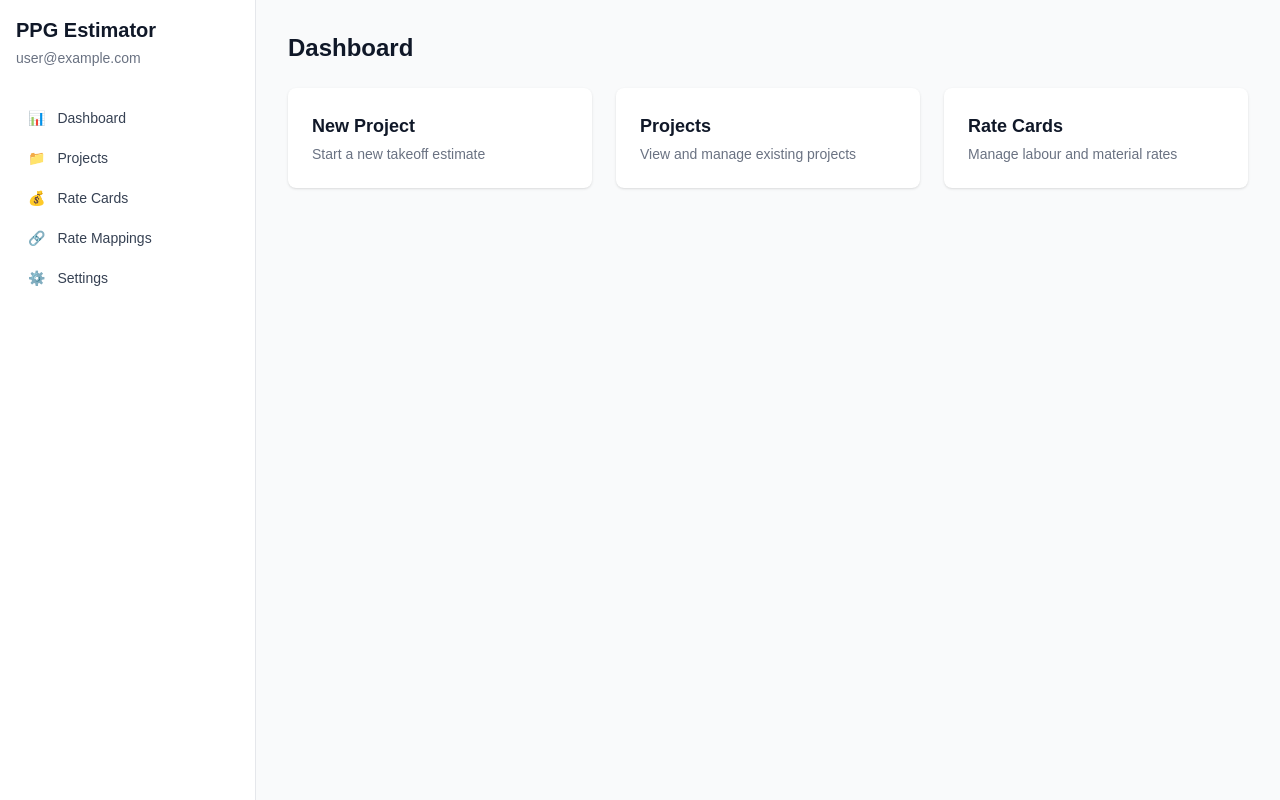
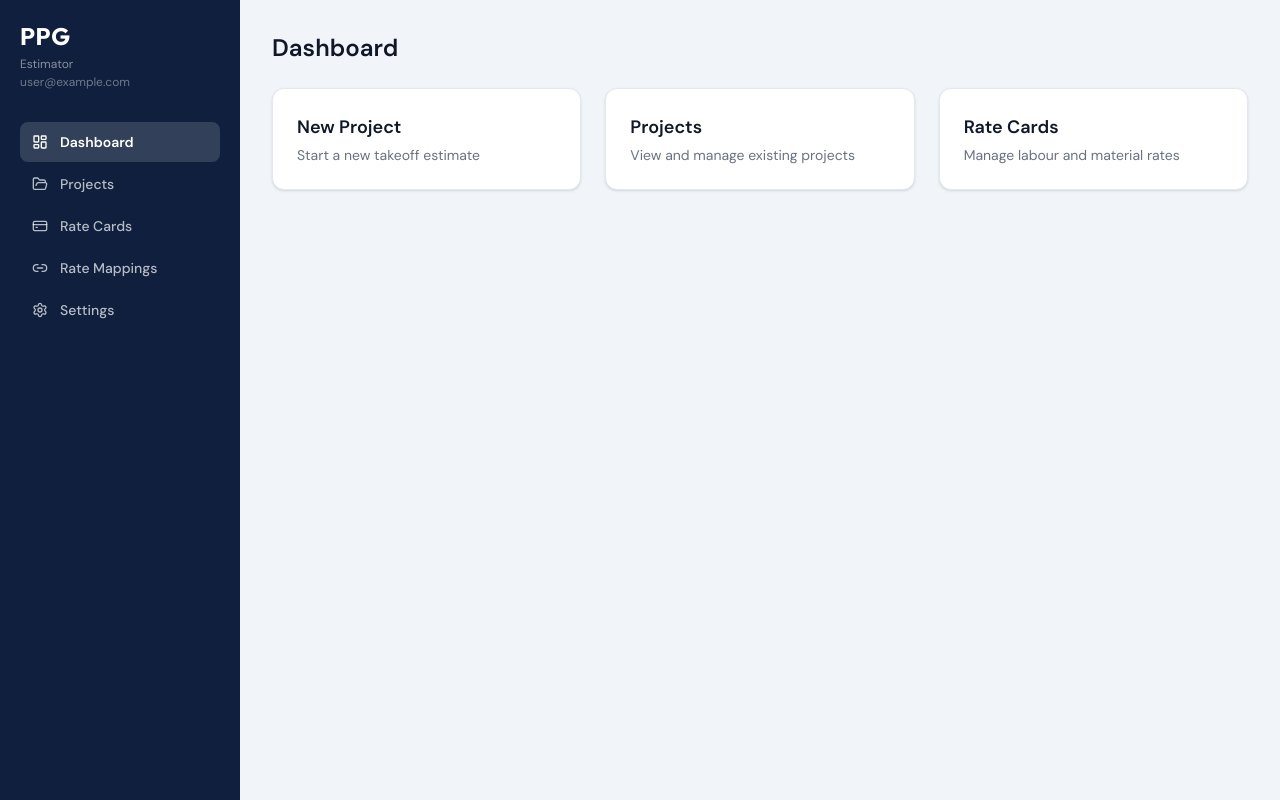
Before and after one commit to GSRO25/ppg-estimator, a Next.js app in the folder frontend/: page /dashboard in a window 1280 px wide. Built offline with nearby package versions, Linux system fonts and the light colour scheme; no server answers; sample sign-in values are in the browser's storage.

Commit message:
feat: PPG brand UI — DM Sans/Outfit fonts, navy sidebar, ppg-blue buttons, refined card styles

```diff
--- a/frontend/src/app/dashboard/layout.tsx
+++ b/frontend/src/app/dashboard/layout.tsx
@@ -1,40 +1,22 @@
-import Link from 'next/link';
 import { auth } from '@/lib/auth';
 import { redirect } from 'next/navigation';
-
-const NAV_ITEMS = [
-  { href: '/dashboard', label: 'Dashboard', icon: '📊' },
-  { href: '/dashboard/projects', label: 'Projects', icon: '📁' },
-  { href: '/dashboard/rate-cards', label: 'Rate Cards', icon: '💰' },
-  { href: '/dashboard/settings/mappings', label: 'Rate Mappings', icon: '🔗' },
-  { href: '/dashboard/settings', label: 'Settings', icon: '⚙️' },
-];
+import SidebarNav from './sidebar-nav';
 
 export default async function DashboardLayout({ children }: { children: React.ReactNode }) {
   const session = await auth();
   if (!session) redirect('/login');
 
   return (
-    <div className="min-h-screen flex bg-gray-50">
-      <aside className="w-64 bg-white border-r border-gray-200 p-4 flex flex-col">
+    <div className="min-h-screen flex bg-ppg-surface">
+      <aside className="w-60 bg-ppg-navy text-white p-5 flex flex-col min-h-screen shrink-0">
         <div className="mb-8">
-          <h1 className="text-xl font-bold text-gray-900">PPG Estimator</h1>
-          <p className="text-sm text-gray-500 mt-1">{session.user?.email}</p>
+          <div className="text-2xl font-bold tracking-wide font-display">PPG</div>
+          <p className="text-xs text-white/50 mt-1">Estimator</p>
+          <p className="text-xs text-white/40 mt-0.5 truncate">{session.user?.email}</p>
         </div>
-        <nav className="space-y-1 flex-1">
-          {NAV_ITEMS.map((item) => (
-            <Link
-              key={item.href}
-              href={item.href}
-              className="flex items-center gap-3 px-3 py-2 rounded-md text-sm font-medium text-gray-700 hover:bg-gray-100 hover:text-gray-900"
-            >
-              <span>{item.icon}</span>
-              {item.label}
-            </Link>
-          ))}
-        </nav>
+        <SidebarNav />
       </aside>
-      <main className="flex-1 p-8">{children}</main>
+      <main className="flex-1 p-8 overflow-auto">{children}</main>
     </div>
   );
 }
--- a/frontend/src/app/dashboard/page.tsx
+++ b/frontend/src/app/dashboard/page.tsx
@@ -5,15 +5,15 @@ export default function DashboardPage() {
     <div>
       <h2 className="text-2xl font-bold text-gray-900 mb-6">Dashboard</h2>
       <div className="grid grid-cols-1 md:grid-cols-3 gap-6">
-        <Link href="/dashboard/projects/new" className="block p-6 bg-white rounded-lg shadow hover:shadow-md transition">
+        <Link href="/dashboard/projects/new" className="block p-6 bg-white rounded-xl border border-slate-200 shadow-sm hover:shadow-md transition">
           <h3 className="text-lg font-semibold text-gray-900">New Project</h3>
           <p className="text-sm text-gray-500 mt-1">Start a new takeoff estimate</p>
         </Link>
-        <Link href="/dashboard/projects" className="block p-6 bg-white rounded-lg shadow hover:shadow-md transition">
+        <Link href="/dashboard/projects" className="block p-6 bg-white rounded-xl border border-slate-200 shadow-sm hover:shadow-md transition">
           <h3 className="text-lg font-semibold text-gray-900">Projects</h3>
           <p className="text-sm text-gray-500 mt-1">View and manage existing projects</p>
         </Link>
-        <Link href="/dashboard/rate-cards" className="block p-6 bg-white rounded-lg shadow hover:shadow-md transition">
+        <Link href="/dashboard/rate-cards" className="block p-6 bg-white rounded-xl border border-slate-200 shadow-sm hover:shadow-md transition">
           <h3 className="text-lg font-semibold text-gray-900">Rate Cards</h3>
           <p className="text-sm text-gray-500 mt-1">Manage labour and material rates</p>
         </Link>
--- a/frontend/src/app/dashboard/projects/[id]/estimate/page.tsx
+++ b/frontend/src/app/dashboard/projects/[id]/estimate/page.tsx
@@ -72,7 +72,7 @@ export default function EstimatePage({ params }: { params: Promise<{ id: string
   return (
     <div>
       <h2 className="text-2xl font-bold text-gray-900 mb-6">Estimate Summary</h2>
-      <div className="bg-white rounded-lg shadow overflow-hidden">
+      <div className="bg-white rounded-xl border border-slate-200 shadow-sm overflow-hidden">
         <table className="min-w-full divide-y divide-gray-200">
           <thead className="bg-gray-50">
             <tr>
@@ -113,9 +113,9 @@ export default function EstimatePage({ params }: { params: Promise<{ id: string
               <td className="px-6 py-3" />
               <td className="px-6 py-3 text-sm text-right font-medium">{formatCurrency(margin)}</td>
             </tr>
-            <tr className="bg-blue-50">
+            <tr className="bg-ppg-surface">
               <td className="px-6 py-4 text-base font-bold" colSpan={4}>Grand Total (inc. Margin)</td>
-              <td className="px-6 py-4 text-base text-right font-bold text-blue-700">{formatCurrency(grandTotal)}</td>
+              <td className="px-6 py-4 text-base text-right font-bold text-ppg-blue">{formatCurrency(grandTotal)}</td>
             </tr>
           </tfoot>
         </table>
--- a/frontend/src/app/dashboard/projects/[id]/page.tsx
+++ b/frontend/src/app/dashboard/projects/[id]/page.tsx
@@ -37,7 +37,7 @@ export default async function ProjectDetailPage({ params }: { params: Promise<{
         <div className="flex gap-3 items-center">
           <DrawingProcessor projectId={project.id} initialDrawings={drawings} />
           {hasCompleteDrawings && (
-            <Link href={`/dashboard/projects/${id}/takeoff`} className="px-4 py-2 bg-blue-600 text-white rounded-md hover:bg-blue-700 text-sm font-medium">
+            <Link href={`/dashboard/projects/${id}/takeoff`} className="px-4 py-2 bg-ppg-blue text-white rounded-md hover:bg-ppg-navy text-sm font-medium">
               View Takeoff
             </Link>
           )}
@@ -45,7 +45,7 @@ export default async function ProjectDetailPage({ params }: { params: Promise<{
       </div>
 
       <div className="space-y-6">
-        <div className="bg-white rounded-lg shadow p-6">
+        <div className="bg-white rounded-xl border border-slate-200 shadow-sm p-6">
           <h3 className="text-lg font-semibold text-gray-900 mb-4">Drawings</h3>
           <DrawingUpload projectId={project.id} />
           {drawings.length > 0 && (
--- a/frontend/src/app/dashboard/projects/page.tsx
+++ b/frontend/src/app/dashboard/projects/page.tsx
@@ -24,7 +24,7 @@ export default async function ProjectsPage() {
         <h2 className="text-2xl font-bold text-gray-900">Projects</h2>
         <Link
           href="/dashboard/projects/new"
-          className="px-4 py-2 bg-blue-600 text-white rounded-md hover:bg-blue-700 text-sm font-medium"
+          className="px-4 py-2 bg-ppg-blue text-white rounded-md hover:bg-ppg-navy text-sm font-medium"
         >
           New Project
         </Link>
@@ -32,7 +32,7 @@ export default async function ProjectsPage() {
       {projects.length === 0 ? (
         <p className="text-gray-500">No projects yet. Create your first project to get started.</p>
       ) : (
-        <div className="bg-white rounded-lg shadow overflow-hidden">
+        <div className="bg-white rounded-xl border border-slate-200 shadow-sm overflow-hidden">
           <table className="min-w-full divide-y divide-gray-200">
             <thead className="bg-gray-50">
               <tr>
@@ -47,7 +47,7 @@ export default async function ProjectsPage() {
               {projects.map((project) => (
                 <tr key={project.id} className="hover:bg-gray-50">
                   <td className="px-6 py-4">
-                    <Link href={`/dashboard/projects/${project.id}`} className="text-blue-600 hover:underline font-medium">
+                    <Link href={`/dashboard/projects/${project.id}`} className="text-ppg-blue hover:underline font-medium">
                       {project.name}
                     </Link>
                   </td>
--- /dev/null
+++ b/frontend/src/app/dashboard/sidebar-nav.tsx
@@ -0,0 +1,39 @@
+'use client';
+
+import Link from 'next/link';
+import { usePathname } from 'next/navigation';
+import { LayoutDashboard, FolderOpen, CreditCard, Link2, Settings } from 'lucide-react';
+
+const NAV_ITEMS = [
+  { href: '/dashboard', label: 'Dashboard', icon: LayoutDashboard },
+  { href: '/dashboard/projects', label: 'Projects', icon: FolderOpen },
+  { href: '/dashboard/rate-cards', label: 'Rate Cards', icon: CreditCard },
+  { href: '/dashboard/settings/mappings', label: 'Rate Mappings', icon: Link2 },
+  { href: '/dashboard/settings', label: 'Settings', icon: Settings },
+];
+
+export default function SidebarNav() {
+  const pathname = usePathname();
+  return (
+    <nav className="space-y-0.5">
+      {NAV_ITEMS.map((item) => {
+        const active = pathname === item.href || (item.href !== '/dashboard' && pathname.startsWith(item.href));
+        const Icon = item.icon;
+        return (
+          <Link
+            key={item.href}
+            href={item.href}
+            className={`flex items-center gap-3 px-3 py-2.5 rounded-lg text-sm font-medium transition-colors ${
+              active
+                ? 'bg-white/15 text-white font-semibold'
+                : 'text-white/70 hover:bg-white/10 hover:text-white'
+            }`}
+          >
+            <Icon size={16} />
+            {item.label}
+          </Link>
+        );
+      })}
+    </nav>
+  );
+}
--- a/frontend/src/app/globals.css
+++ b/frontend/src/app/globals.css
@@ -8,8 +8,12 @@
 @theme inline {
   --color-background: var(--background);
   --color-foreground: var(--foreground);
-  --font-sans: var(--font-geist-sans);
-  --font-mono: var(--font-geist-mono);
+  --color-ppg-navy: #0F1F3D;
+  --color-ppg-blue: #1D6CE0;
+  --color-ppg-amber: #F59E0B;
+  --color-ppg-surface: #F1F5F9;
+  --font-sans: var(--font-dm-sans), system-ui, sans-serif;
+  --font-display: var(--font-outfit), system-ui, sans-serif;
 }
 
 @media (prefers-color-scheme: dark) {
@@ -22,7 +26,6 @@
 body {
   background: var(--background);
   color: var(--foreground);
-  font-family: Arial, Helvetica, sans-serif;
 }
 
 /* AG Grid row highlight (PPG amber) */
--- a/frontend/src/app/layout.tsx
+++ b/frontend/src/app/layout.tsx
@@ -1,32 +1,27 @@
 import type { Metadata } from "next";
-import { Geist, Geist_Mono } from "next/font/google";
+import { DM_Sans, Outfit } from "next/font/google";
 import "./globals.css";
 
-const geistSans = Geist({
-  variable: "--font-geist-sans",
+const dmSans = DM_Sans({
+  variable: "--font-dm-sans",
   subsets: ["latin"],
+  weight: ["400", "500", "600"],
 });
 
-const geistMono = Geist_Mono({
-  variable: "--font-geist-mono",
+const outfit = Outfit({
+  variable: "--font-outfit",
   subsets: ["latin"],
+  weight: ["500", "600", "700"],
 });
 
 export const metadata: Metadata = {
-  title: "Create Next App",
-  description: "Generated by create next app",
+  title: "PPG Estimator",
+  description: "Prime Plumbing Group Estimation Tool",
 };
 
-export default function RootLayout({
-  children,
-}: Readonly<{
-  children: React.ReactNode;
-}>) {
+export default function RootLayout({ children }: Readonly<{ children: React.ReactNode }>) {
   return (
-    <html
-      lang="en"
-      className={`${geistSans.variable} ${geistMono.variable} h-full antialiased`}
-    >
+    <html lang="en" className={`${dmSans.variable} ${outfit.variable} h-full antialiased`}>
       <body className="min-h-full flex flex-col">{children}</body>
     </html>
   );
--- a/frontend/src/components/drawing-upload.tsx
+++ b/frontend/src/components/drawing-upload.tsx
@@ -50,7 +50,7 @@ export default function DrawingUpload({ projectId }: { projectId: number }) {
           <button
             onClick={handleUpload}
             disabled={uploading}
-            className="mt-3 px-4 py-2 bg-blue-600 text-white rounded-md hover:bg-blue-700 disabled:opacity-50 text-sm"
+            className="mt-3 px-4 py-2 bg-ppg-blue text-white rounded-md hover:bg-ppg-navy disabled:opacity-50 text-sm"
           >
             {uploading ? 'Uploading...' : 'Upload'}
           </button>
--- a/frontend/src/components/takeoff-row-editor.tsx
+++ b/frontend/src/components/takeoff-row-editor.tsx
@@ -105,7 +105,7 @@ export default function TakeoffRowEditor({ row, onClose, onSaved, projectId, mod
         {row.drawing_id && row.drawing_region && onRequestHighlight && (
           <button
             onClick={() => onRequestHighlight(row.drawing_region)}
-            className="mt-3 px-3 py-1.5 bg-indigo-600 text-white rounded text-xs font-medium hover:bg-indigo-700"
+            className="mt-3 px-3 py-1.5 bg-ppg-blue text-white rounded text-xs font-medium hover:bg-ppg-navy"
           >
             📐 Highlight in drawing
           </button>
@@ -148,7 +148,7 @@ export default function TakeoffRowEditor({ row, onClose, onSaved, projectId, mod
                   <button
                     onClick={() => assignItem(item)}
                     disabled={saving || isCurrent}
-                    className={`w-full text-left px-5 py-3 hover:bg-blue-50 disabled:opacity-60 disabled:cursor-default ${isCurrent ? 'bg-blue-50' : ''}`}
+                    className={`w-full text-left px-5 py-3 hover:bg-ppg-surface disabled:opacity-60 disabled:cursor-default ${isCurrent ? 'bg-ppg-surface' : ''}`}
                   >
                     <div className="flex justify-between items-start">
                       <div className="flex-1">
@@ -163,7 +163,7 @@ export default function TakeoffRowEditor({ row, onClose, onSaved, projectId, mod
                         {item.plant_rate > 0 && <div>P: ${item.plant_rate.toFixed(2)}</div>}
                       </div>
                     </div>
-                    {isCurrent && <div className="text-xs text-blue-600 mt-1">✓ current selection</div>}
+                    {isCurrent && <div className="text-xs text-ppg-blue mt-1">✓ current selection</div>}
                   </button>
                 </li>
               );
```
